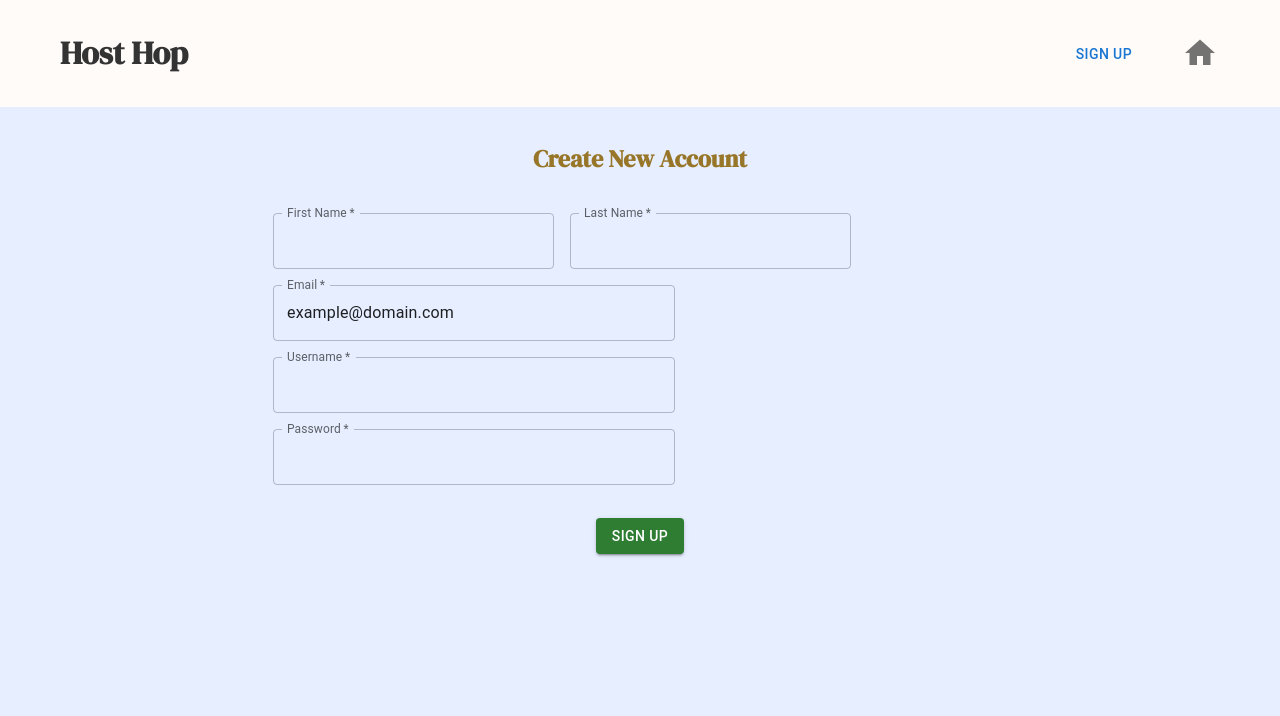
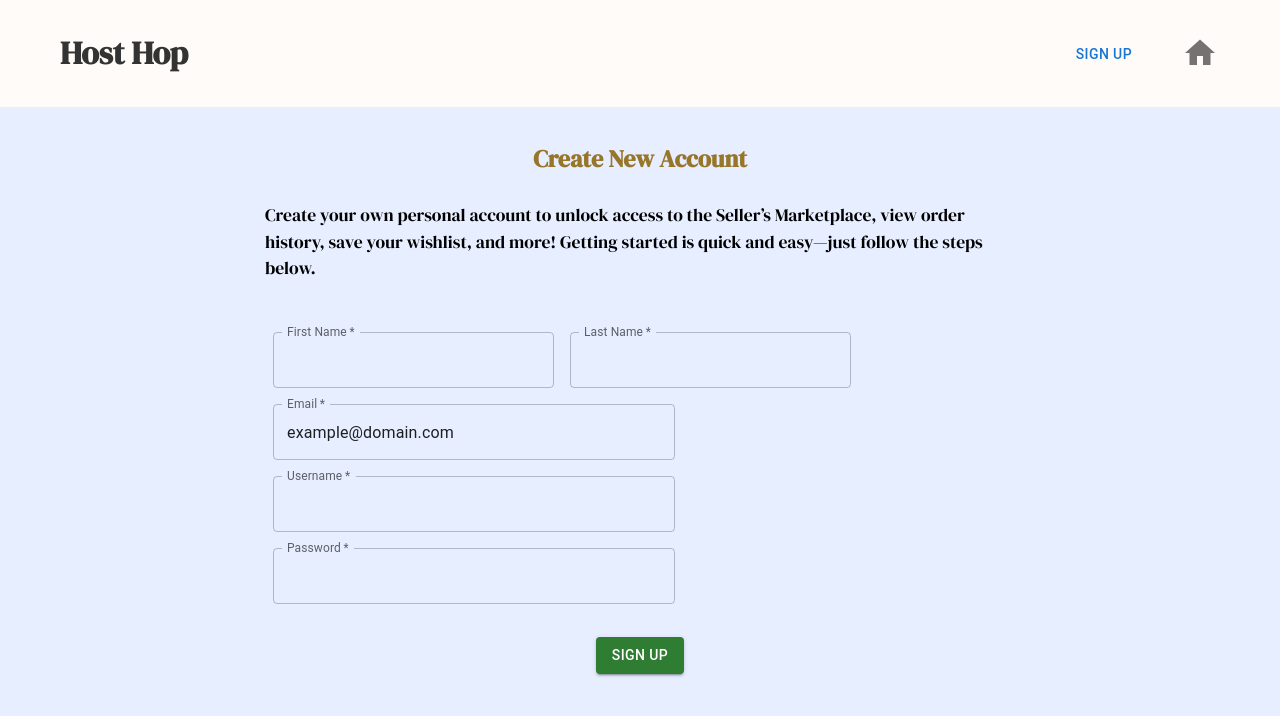
Before and after one commit to mkenzieanderson/Host_Hop, a React (Create React App) app in the folder client/: page /create-account in a window 1280 px wide. Shown: the top 716 px of the page. Built offline with nearby package versions, Linux system fonts and the light colour scheme; the HTML template or start-up script is replaced by a standard one.

Commit message:
added info blurb on create account page

```diff
--- a/client/src/components/CreateAccountForm/CreateAccountButton.js
+++ b/client/src/components/CreateAccountForm/CreateAccountButton.js
@@ -3,7 +3,7 @@ import Button from '@mui/material/Button';
 
 function CreateAccountButton() {
   return (
-      <Button
+    <Button
         variant="contained"
         color="success"
     >
--- a/client/src/components/CreateAccountForm/CreateAccountForm.js
+++ b/client/src/components/CreateAccountForm/CreateAccountForm.js
@@ -1,6 +1,7 @@
 import React from 'react';
 import Box from '@mui/material/Box';
 import TextField from '@mui/material/TextField';
+import InfoIcon from '@mui/icons-material/Info';
 
 function CreateAccountForm () {
     return (
--- a/client/src/pages/CreateAccount/CreateAccount.css
+++ b/client/src/pages/CreateAccount/CreateAccount.css
@@ -6,7 +6,13 @@
     display: flex;
     justify-content: center;
     color: var(--golden_rod);
-    padding-bottom: 10px;
+}
+
+.create-account-blurb {
+    margin-top: -10px;
+    padding-bottom: 25px;
+    font-size: 1.1em;
+    line-height: 1.5;
 }
 
 .create-account-button {
--- a/client/src/pages/CreateAccount/CreateAccount.js
+++ b/client/src/pages/CreateAccount/CreateAccount.js
@@ -10,6 +10,11 @@ const CreateAccount = () => {
             <div className="create-account-title">
                 <h2>Create New Account</h2>
             </div>
+            <div className="create-account-blurb">
+                <p>Create your own personal account to unlock access to the Seller’s Marketplace, view order
+                    history, save your wishlist, and more! Getting started is quick and easy—just follow the
+                    steps below.</p>
+            </div>
             <div className="create-account-form">
                 <CreateAccountForm />
             </div>
```
